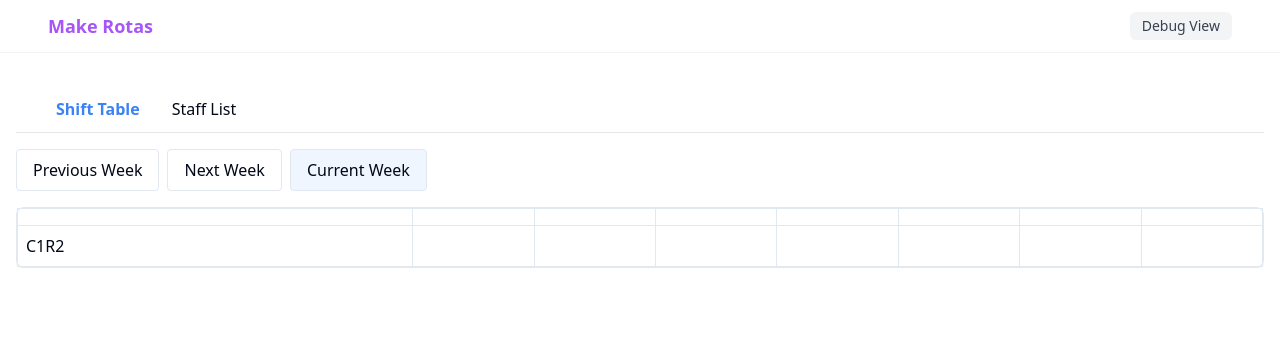
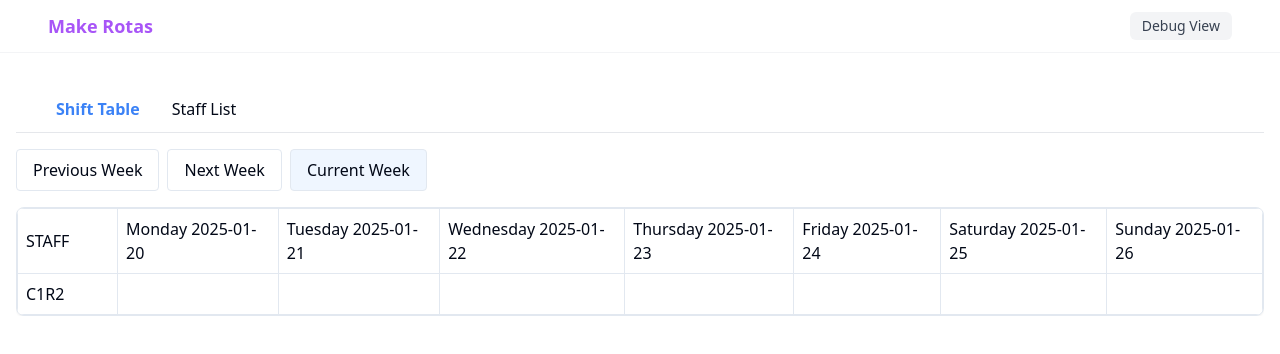
Before and after one commit to sebs-bebs/make-rotas, a React (Create React App) app: page / in a window 1280 px wide. Shown: the top 354 px of the page. Built offline with nearby package versions, Linux system fonts and the light colour scheme.

Commit message:
week navigation working

```diff
--- a/src/components/ShiftTable.js
+++ b/src/components/ShiftTable.js
@@ -1,5 +1,5 @@
 // This file creates a simple table component
-import React, { useState, useCallback, useEffect } from 'react';
+import React, { useState, useCallback, useEffect, useMemo } from 'react';
 import { useDebug } from './Debug/DebugContext';
 import { useDate } from '../context/DateContext';
 
@@ -19,6 +19,55 @@ function ShiftTable() {
       dates: getWeekDates(mondayDate)
     };
   });
+
+  // Create variables for each day of the week with date and week information
+  const weekDays = useMemo(() => {
+    const [mon, tue, wed, thu, fri, sat, sun] = currentWeekState.dates;
+    return {
+      monday: {
+        date: mon,
+        week: weekOffset,
+        isCurrentWeek: weekOffset === 0,
+        dayName: 'Monday'
+      },
+      tuesday: {
+        date: tue,
+        week: weekOffset,
+        isCurrentWeek: weekOffset === 0,
+        dayName: 'Tuesday'
+      },
+      wednesday: {
+        date: wed,
+        week: weekOffset,
+        isCurrentWeek: weekOffset === 0,
+        dayName: 'Wednesday'
+      },
+      thursday: {
+        date: thu,
+        week: weekOffset,
+        isCurrentWeek: weekOffset === 0,
+        dayName: 'Thursday'
+      },
+      friday: {
+        date: fri,
+        week: weekOffset,
+        isCurrentWeek: weekOffset === 0,
+        dayName: 'Friday'
+      },
+      saturday: {
+        date: sat,
+        week: weekOffset,
+        isCurrentWeek: weekOffset === 0,
+        dayName: 'Saturday'
+      },
+      sunday: {
+        date: sun,
+        week: weekOffset,
+        isCurrentWeek: weekOffset === 0,
+        dayName: 'Sunday'
+      }
+    };
+  }, [currentWeekState.dates, weekOffset]);
 
   // Navigate to next/previous week
   const navigateWeek = useCallback((direction) => {
@@ -57,6 +106,67 @@ function ShiftTable() {
   const numRows = 2;
   const numColumns = 8;
 
+  // Initialize rows state
+  const [rows, setRows] = useState(() => [
+    {
+      id: 'row-1',
+      cells: ['STAFF', ...Array(numColumns - 1).fill('')]
+    },
+    {
+      id: 'row-2',
+      cells: ['C1R2', ...Array(numColumns - 1).fill('')]
+    }
+  ]);
+
+  // Update first row with weekDays information
+  useEffect(() => {
+    setRows(currentRows => [
+      {
+        id: 'row-1',
+        cells: [
+          'STAFF',
+          `${weekDays.monday.dayName}\n${weekDays.monday.date}`,
+          `${weekDays.tuesday.dayName}\n${weekDays.tuesday.date}`,
+          `${weekDays.wednesday.dayName}\n${weekDays.wednesday.date}`,
+          `${weekDays.thursday.dayName}\n${weekDays.thursday.date}`,
+          `${weekDays.friday.dayName}\n${weekDays.friday.date}`,
+          `${weekDays.saturday.dayName}\n${weekDays.saturday.date}`,
+          `${weekDays.sunday.dayName}\n${weekDays.sunday.date}`
+        ]
+      },
+      currentRows[1]
+    ]);
+  }, [weekDays]);
+
+  // Helper functions to check frozen state
+  const isElementFrozen = useCallback((element) => {
+    if (!element) return false;
+    const style = window.getComputedStyle(element);
+    return style.position === 'sticky' &&
+           (style.top === '0px' || style.left === '0px') &&
+           style.backgroundColor !== 'transparent' &&
+           parseInt(style.zIndex) > 0;
+  }, []);
+
+  const isRowFrozen = useCallback((rowIndex) => {
+    const row = document.querySelector(`tr[data-row-index="${rowIndex}"]`);
+    return row && isElementFrozen(row) && window.getComputedStyle(row).top === '0px';
+  }, [isElementFrozen]);
+
+  const isColumnFrozen = useCallback((colIndex) => {
+    const cell = document.querySelector(`td[data-col-index="${colIndex}"]`);
+    return cell && isElementFrozen(cell) && window.getComputedStyle(cell).left === '0px';
+  }, [isElementFrozen]);
+
+  // Count frozen elements based on actual CSS properties
+  const getFrozenRowCount = useCallback(() => {
+    return rows.reduce((count, _, index) => count + (isRowFrozen(index) ? 1 : 0), 0);
+  }, [rows, isRowFrozen]);
+
+  const getFrozenColumnCount = useCallback(() => {
+    return rows[0]?.cells.reduce((count, _, index) => count + (isColumnFrozen(index) ? 1 : 0), 0) || 0;
+  }, [rows, isColumnFrozen]);
+
   // Update debug variables
   useEffect(() => {
     updateDebugVariables({
@@ -76,8 +186,13 @@ function ShiftTable() {
           lastUpdated: new Date().toLocaleTimeString(),
           type: "array"
         },
+        days: {
+          value: weekDays,
+          lastUpdated: new Date().toLocaleTimeString(),
+          type: "object"
+        },
         numRows: {
-          value: numRows,
+          value: rows.length,
           lastUpdated: new Date().toLocaleTimeString(),
           type: "number"
         },
@@ -85,10 +200,47 @@ function ShiftTable() {
           value: numColumns,
           lastUpdated: new Date().toLocaleTimeString(),
           type: "number"
+        },
+        frozenRows: {
+          value: getFrozenRowCount(),
+          lastUpdated: new Date().toLocaleTimeString(),
+          type: "number"
+        },
+        frozenColumns: {
+          value: getFrozenColumnCount(),
+          lastUpdated: new Date().toLocaleTimeString(),
+          type: "number"
+        },
+        rows: {
+          value: rows,
+          lastUpdated: new Date().toLocaleTimeString(),
+          type: "array"
+        }
+      },
+      TabNavigation: {
+        activeTab: {
+          value: "shifts",
+          lastUpdated: new Date().toLocaleTimeString(),
+          type: "string"
+        },
+        tabs: {
+          value: ["shifts", "staff", "settings"],
+          lastUpdated: new Date().toLocaleTimeString(),
+          type: "array"
         }
       }
     });
-  }, [numRows, numColumns, updateDebugVariables, currentDate, currentWeekState, weekOffset]);
+  }, [
+    numColumns,
+    updateDebugVariables,
+    currentDate,
+    currentWeekState,
+    weekOffset,
+    rows,
+    getFrozenRowCount,
+    getFrozenColumnCount,
+    weekDays
+  ]);
 
   return (
     <div className="flex-1 overflow-x-auto">
@@ -115,31 +267,36 @@ function ShiftTable() {
       </div>
 
       {/* Table Container */}
-      <div className="mt-4 border rounded-lg shadow-sm bg-white">
-        <table className="min-w-full divide-y divide-gray-200">
-          {/* First row */}
-          <tr>
-            <td className="border p-2"></td>
-            <td className="border p-2"></td>
-            <td className="border p-2"></td>
-            <td className="border p-2"></td>
-            <td className="border p-2"></td>
-            <td className="border p-2"></td>
-            <td className="border p-2"></td>
-            <td className="border p-2"></td>
-          </tr>
-          {/* Second row */}
-          <tr>
-            <td className="border p-2">C1R2</td>
-            <td className="border p-2"></td>
-            <td className="border p-2"></td>
-            <td className="border p-2"></td>
-            <td className="border p-2"></td>
-            <td className="border p-2"></td>
-            <td className="border p-2"></td>
-            <td className="border p-2"></td>
-          </tr>
-        </table>
+      <div className="mt-4 relative">
+        <div className="overflow-x-auto border rounded-lg shadow-sm bg-white">
+          <table className="min-w-full divide-y divide-gray-200">
+            <tbody>
+              {rows.map((row, rowIndex) => (
+                <tr key={row.id} className="relative" data-row-index={rowIndex}>
+                  {row.cells.map((cell, colIndex) => {
+                    const isFirstRow = rowIndex === 0;
+                    const isFirstCol = colIndex === 0;
+
+                    return (
+                      <td
+                        key={`${row.id}-cell-${colIndex}`}
+                        data-col-index={colIndex}
+                        className={`
+                          border p-2 ${isFirstCol ? 'min-w-[6.25rem]' : 'min-w-[100px]'}
+                          ${isFirstRow ? 'sticky top-0 bg-white z-10' : ''}
+                          ${isFirstCol ? 'sticky left-0 bg-white z-20' : ''}
+                          ${isFirstRow && isFirstCol ? 'z-30' : ''}
+                        `}
+                      >
+                        {cell}
+                      </td>
+                    );
+                  })}
+                </tr>
+              ))}
+            </tbody>
+          </table>
+        </div>
       </div>
     </div>
   );
```
Also changed, not shown: 3 other files (tests, documents, lock files or other folders).
